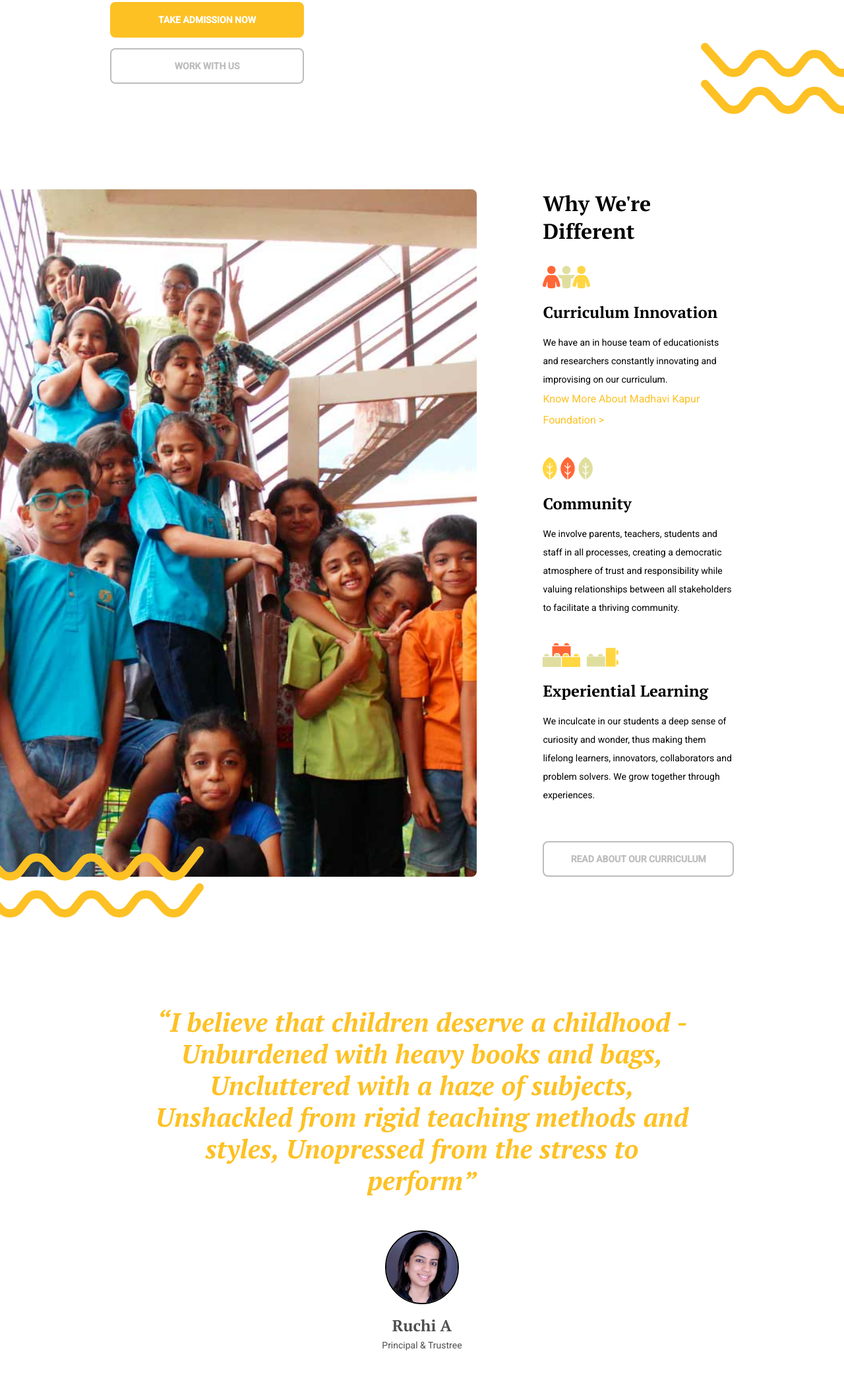
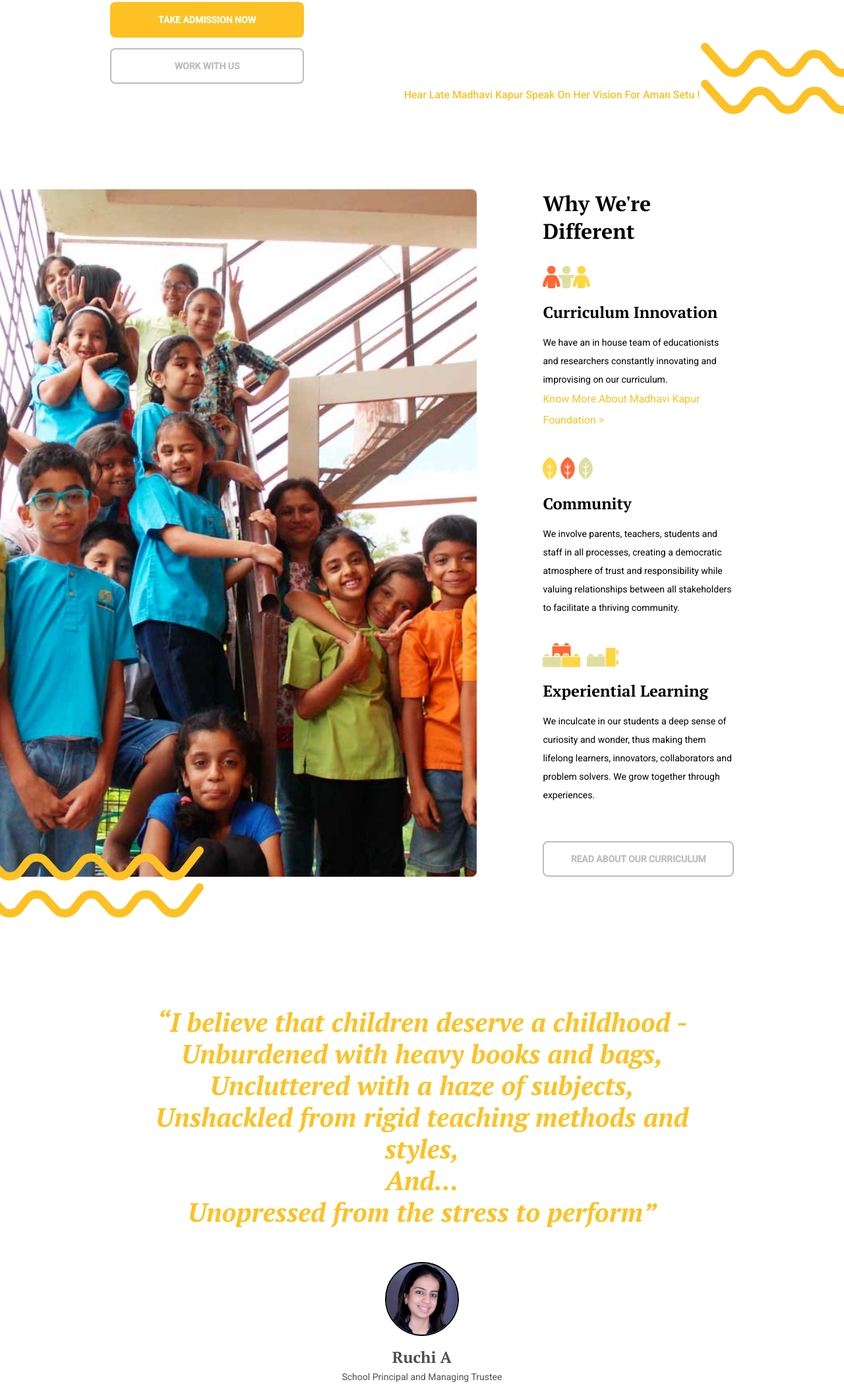
Before and after one commit to Yash-Jawale/aman-setu-v2, a website: page index.html in a window 1280 px wide. Shown: the part 1114-3218 px from the top of the page at 66% size. Drawn offline with Linux system fonts and the light colour scheme; grey boxes are pictures that could not be loaded.

Commit message:
Updated changes

```diff
--- a/index.html
+++ b/index.html
@@ -104,6 +104,7 @@
 				</div>
 				<div class="col-7">
 					<!-- <div class="col-b"> -->
+
 					<div class="video-container">
 						<iframe
 							width="534"
@@ -113,6 +114,17 @@
 							allowfullscreen
 						></iframe>
 					</div>
+					<p
+						style="
+							color: var(--primary);
+							font-weight: 500;
+							font-size: 1rem;
+							padding: 5px 0;
+							text-align: center;
+						"
+					>
+						Hear Late Madhavi Kapur Speak On Her Vision For Aman Setu !
+					</p>
 				</div>
 				<div class="gutter">
 					<div class="yellow-zig zig-r-g"></div>
@@ -152,7 +164,9 @@
 								We have an in house team of educationists and researchers
 								constantly innovating and improvising on our curriculum.
 							</p>
-							<a href="#">Know More About Madhavi Kapur Foundation</a>
+							<a target="_blank" href="http://madhavikapurfoundation.com/"
+								>Know More About Madhavi Kapur Foundation</a
+							>
 						</div>
 						<div class="features">
 							<img src="./assets/images/homepage/community.svg" alt="" />
@@ -177,7 +191,9 @@
 								experiences.
 							</p>
 						</div>
-						<a href="#" class="secondary">Read about our Curriculum</a>
+						<a href="./curriculum.html" class="secondary"
+							>Read about our Curriculum</a
+						>
 					</div>
 				</div>
 			</div>
@@ -191,10 +207,12 @@
 				<div class="col-10">
 					<div class="quote-section">
 						<p>
-							“I believe that children deserve a childhood - Unburdened with
-							heavy books and bags, Uncluttered with a haze of subjects,
-							Unshackled from rigid teaching methods and styles, Unopressed from
-							the stress to perform”
+							“I believe that children deserve a childhood -<br />
+							Unburdened with heavy books and bags,<br />
+							Uncluttered with a haze of subjects,<br />
+							Unshackled from rigid teaching methods and styles,<br />
+							And... <br />
+							Unopressed from the stress to perform”
 						</p>
 
 						<div class="image-cont quote-img">
@@ -204,7 +222,9 @@
 							/>
 						</div>
 						<div class="quote-author grey-text">Ruchi A</div>
-						<div class="quote-designation grey-text">Principal & Trustree</div>
+						<div class="quote-designation grey-text">
+							School Principal and Managing Trustee
+						</div>
 					</div>
 				</div>
 				<div class="col-1"></div>
```
